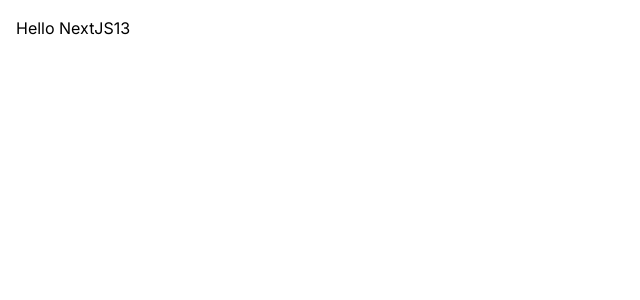
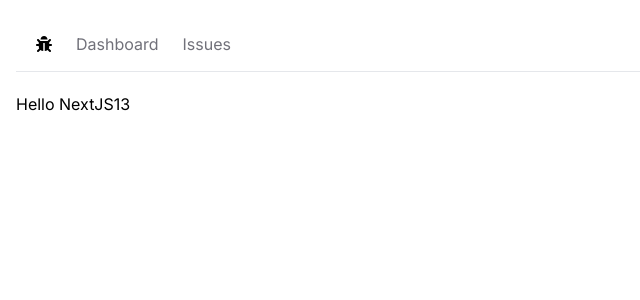
Before and after one commit to agkayster/issue-tracker-nextjs13-app, a Next.js app: page / in a window 1280 px wide. Shown: the top 300 px of the page, without its empty margins (0-640 px from the left). Built offline with nearby package versions, Linux system fonts and the light colour scheme.

Commit message:
Build a navbar

```diff
--- /dev/null
+++ b/app/NavBar.tsx
@@ -0,0 +1,30 @@
+import Link from 'next/link';
+import React from 'react';
+import { FaBug } from 'react-icons/fa';
+
+const NavBar = () => {
+	const links = [
+		{ label: 'Dashboard', href: '/' },
+		{ label: 'Issues', href: '/issues' },
+	];
+	return (
+		<nav className='flex space-x-6 border-b mb-5 px-5 h-14 items-center'>
+			<Link href='/'>
+				<FaBug />
+			</Link>
+			<ul className='flex space-x-6'>
+				{links.map(({ href, label }) => (
+					<li key={href}>
+						<Link
+							className='text-zinc-500 hover:text-zinc-800 transition-colors'
+							href={href}>
+							{label}
+						</Link>
+					</li>
+				))}
+			</ul>
+		</nav>
+	);
+};
+
+export default NavBar;
--- a/app/layout.tsx
+++ b/app/layout.tsx
@@ -1,22 +1,26 @@
-import './globals.css'
-import type { Metadata } from 'next'
-import { Inter } from 'next/font/google'
+import './globals.css';
+import type { Metadata } from 'next';
+import { Inter } from 'next/font/google';
+import NavBar from './NavBar';
 
-const inter = Inter({ subsets: ['latin'] })
+const inter = Inter({ subsets: ['latin'] });
 
 export const metadata: Metadata = {
-  title: 'Create Next App',
-  description: 'Generated by create next app',
-}
+	title: 'Create Next App',
+	description: 'Generated by create next app',
+};
 
 export default function RootLayout({
-  children,
+	children,
 }: {
-  children: React.ReactNode
+	children: React.ReactNode;
 }) {
-  return (
-    <html lang="en">
-      <body className={inter.className}>{children}</body>
-    </html>
-  )
+	return (
+		<html lang='en'>
+			<body className={inter.className}>
+				<NavBar />
+				<main>{children}</main>
+			</body>
+		</html>
+	);
 }
--- a/package.json
+++ b/package.json
@@ -19,6 +19,7 @@
     "postcss": "8.4.31",
     "react": "18.2.0",
     "react-dom": "18.2.0",
+    "react-icons": "^4.12.0",
     "tailwindcss": "3.3.5",
     "typescript": "5.3.2"
   }
```
Also changed, not shown: 1 other file (tests, documents, lock files or other folders).
